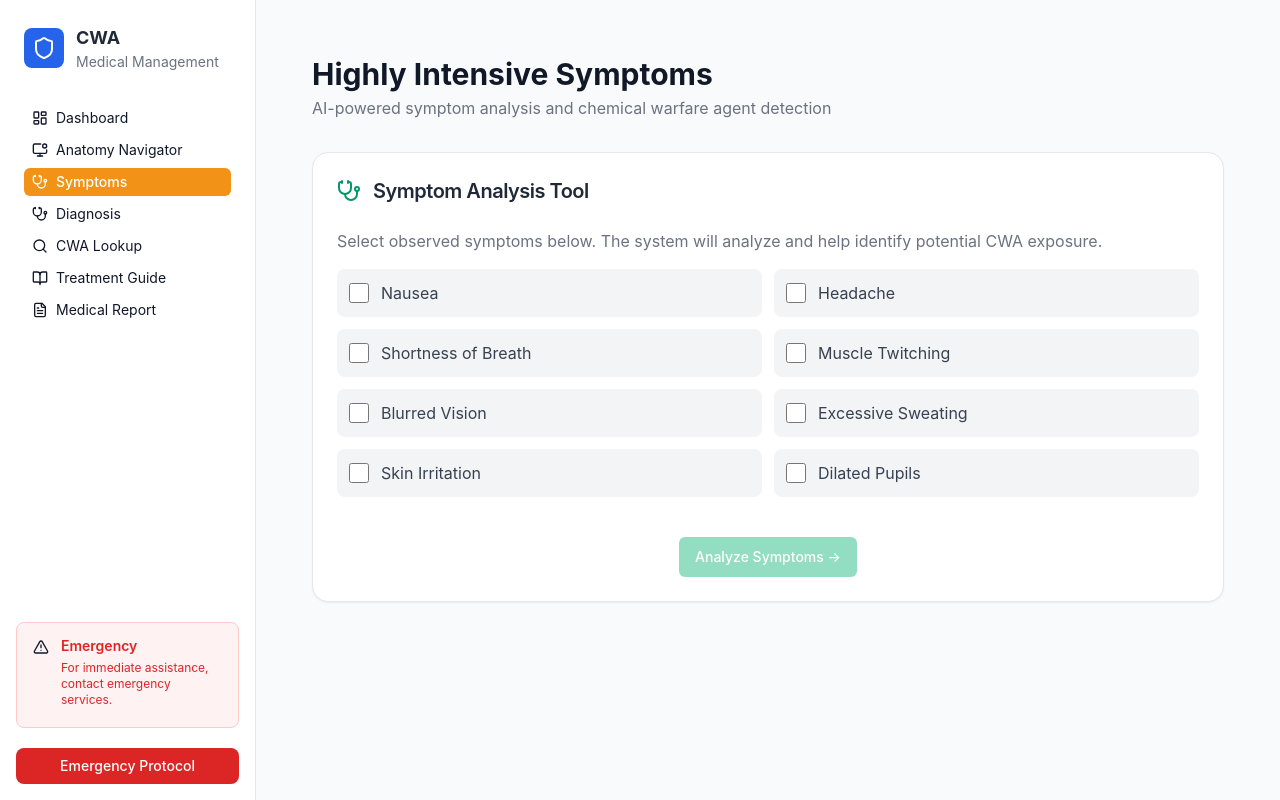
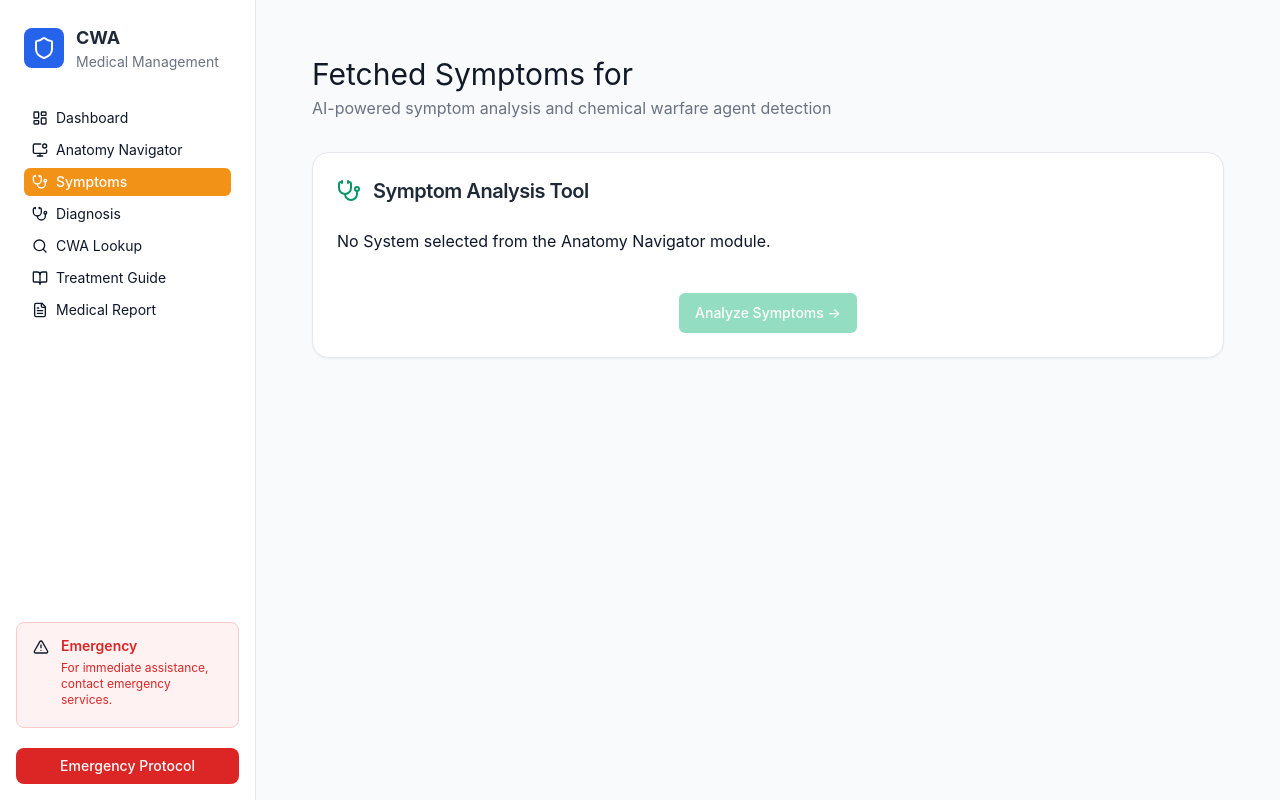
Before and after one commit to MS12code/cwa-dashboard, a React (Create React App) app: page /symptoms in a window 1280 px wide. Built offline with nearby package versions, Linux system fonts and the light colour scheme.

Commit message:
integrate anatomy api

```diff
--- a/src/pages/AnatomyNavigator.js
+++ b/src/pages/AnatomyNavigator.js
@@ -1,25 +1,13 @@
-import { useState } from "react";
 import { DashboardLayout } from "../components/dashboard-layout";
 import "./AnatomyNavigator.css"; // Import your CSS for better positioning
+import { useNavigate } from "react-router-dom";
 
 export default function AnatomyNavigator() {
 
-    const systemSymptomsMap = {
-        "Nervous": ["Convulsions", "Loss of Consciousness", "Tremors"],
-        "Respiratory": ["Shortness of Breath", "Pulmonary Edema", "Excessive Mucus"],
-        "Ocular": ["Blurred Vision", "Miosis (Pinpoint Pupils)", "Eye Irritation"],
-        "Musculoskeletal": ["Muscle Weakness", "Involuntary Twitching"],
-        "Digestive & Reproductive": ["Nausea", "Diarrhea", "Abdominal Pain", "Reproductive Disruption", "Increased Urination", "Kidney Damage", "Hormonal Imbalance", "Metabolism Disruption"],
-    };
-
-    const [selectedSystem, setSelectedSystem] = useState({ name: null, symptoms: [] });
+    const navigate = useNavigate();
 
     const handleSelectSystem = (systemName) => {
-        const symptoms = systemSymptomsMap[systemName] || ["No symptoms found"];
-        setSelectedSystem({ name: systemName, symptoms });
-        console.log("Selected System:", systemName, "Symptoms:", symptoms);
-
-        // You can call an API here using systemName
+        navigate(`/symptoms?system=${encodeURIComponent(systemName)}`);
     };
 
     return (
@@ -29,18 +17,18 @@ export default function AnatomyNavigator() {
                 {/* === HUMAN BODY SVG PARTS === */}
                 <div className="svg-body-container">
                     <div className="human-body">
-                        <g onClick={() => handleSelectSystem("Nervous")}>
+                        <g onClick={() => handleSelectSystem("Nervous")} title="Nervous System">
                             <svg id="head" width="80.3" height="100" viewBox="0 0 181 250" fill="none" xmlns="http://www.w3.org/2000/svg">
                                 <path d="M12.6756 53L11.663 110.643L0 109.49L3 142L18.663 148L30.6756 198L62.6756 250H120.676L156.676 198L164.676 143L178.676 132L180.676 103L169.676 104L168.676 49.0808C168.676 49.0808 125.105 -0.230752 88.6756 0.999954C52.7339 2.21418 12.6756 53 12.6756 53Z" fill="#D9D9D9" />
                             </svg>
                         </g>
-                        <g onClick={() => handleSelectSystem("Ocular")}>
+                        <g onClick={() => handleSelectSystem("Ocular")} title="Ocular System">
                             <svg id="orbit" width="40" height="10" viewBox="0 0 96 20" fill="none" xmlns="http://www.w3.org/2000/svg">
                                 <ellipse cx="15" cy="10" rx="15" ry="10" fill="#EEEEEE" />
                                 <ellipse cx="81" cy="10" rx="15" ry="10" fill="#EEEEEE" />
                             </svg>
                         </g>
-                        <g onClick={() => handleSelectSystem("Respiratory")}>
+                        <g onClick={() => handleSelectSystem("Respiratory")} title="Respiratory System">
                             <svg id="neck" width="70" height="80" viewBox="0 0 149 126" fill="none" xmlns="http://www.w3.org/2000/svg">
                                 <path d="M10.2703 0L52.2973 53.9L76 126L28.7568 111.3L0 27.3L10.2703 0Z" fill="#D9D9D9" />
                                 <path d="M142 0L149 16L126 98L82 126L96 56L142 0Z" fill="#D9D9D9" />
@@ -52,7 +40,7 @@ export default function AnatomyNavigator() {
                             </svg>
                         </g>
 
-                        <g onClick={() => handleSelectSystem("Musculoskeletal")}>
+                        <g onClick={() => handleSelectSystem("Musculoskeletal")} title="Musculoskeletal System">
                             <svg id="right-shoulder" width="75" height="110" viewBox="0 0 154 218" fill="none" xmlns="http://www.w3.org/2000/svg">
                                 <path d="M135 0L154 52H105L73 36L135 0Z" fill="#D9D9D9" />
                                 <path d="M35 51H53.916L0 151.214V107L35 51Z" fill="#D9D9D9" />
@@ -90,7 +78,7 @@ export default function AnatomyNavigator() {
                             </svg>
                         </g>
 
-                        <g onClick={() => handleSelectSystem("Digestive & Reproductive")}>
+                        <g onClick={() => handleSelectSystem("Digestive")} title="Digestive System">
                             <svg id="abdomen" width="180" height="230" viewBox="0 0 293 420" fill="none" xmlns="http://www.w3.org/2000/svg">
                                 <path d="M129 11L128 54L77 85V41L129 11Z" fill="#D9D9D9" />
                                 <path d="M128 73V127L76 136V105L128 73Z" fill="#D9D9D9" />
@@ -127,7 +115,7 @@ export default function AnatomyNavigator() {
                             </svg>
                         </g>
 
-                        <g onClick={() => handleSelectSystem("Musculoskeletal")}>
+                        <g onClick={() => handleSelectSystem("Musculoskeletal")} title="Musculoskeletal System">
                             <svg id="right-leg" width="162" height="350" viewBox="0 0 162 756" fill="none" xmlns="http://www.w3.org/2000/svg">
                                 <path d="M23.0673 0L33 97.5L0 299.5V162L23.0673 0Z" fill="#D9D9D9" />
                                 <path d="M38 3.5L151 176V252L117 164L41 85.5L38 3.5Z" fill="#D9D9D9" />
@@ -171,30 +159,9 @@ export default function AnatomyNavigator() {
 
                 {/* === SELECTED SYSTEM DISPLAY === */}
                 <div className="selected-system-display">
-                    {selectedSystem ? (
-                        <div className="result-box">
-                            <div className="selected-system-display">
-                                {selectedSystem && selectedSystem.name ? (
-                                    <div className="result-box">
-                                        <h2>🧬 <strong>{selectedSystem.name} System</strong></h2><br/><br/>
-                                        <ul>
-                                            {selectedSystem.symptoms.map((symptom, index) => (
-                                                <li key={index}>{symptom}</li>
-                                            ))}
-                                        </ul>
-                                    </div>
-                                ) : (
-                                    <div className="result-box">
-                                        🧍 Click on any body system to select and view symptoms
-                                    </div>
-                                )}
-                            </div>
-                        </div>
-                    ) : (
-                        <div className="result-box">
-                            🧍 Click on any body system to select
-                        </div>
-                    )}
+                    <div className="result-box">
+                        Click on any body system to select and view symptoms
+                    </div>
                 </div>
             </div>
         </DashboardLayout>
--- a/src/pages/Symptoms.js
+++ b/src/pages/Symptoms.js
@@ -1,5 +1,5 @@
-import { useState } from "react";
-import { useNavigate } from "react-router-dom";
+import { useState, useEffect } from "react";
+import { useNavigate, useLocation } from "react-router-dom";
 import { DashboardLayout } from "../components/dashboard-layout";
 import {
   Card,
@@ -12,18 +12,40 @@ import { Button } from "../components/ui/button";
 
 export default function Symptoms() {
   const navigate = useNavigate();
+  const location = useLocation();
+
   const [selectedSymptoms, setSelectedSymptoms] = useState([]);
+  const [symptomsList, setSymptomsList] = useState([]);
+  const [loading, setLoading] = useState(false);
+  const [error, setError] = useState(null);
 
-  const symptomsList = [
-    "Nausea",
-    "Headache",
-    "Shortness of Breath",
-    "Muscle Twitching",
-    "Blurred Vision",
-    "Excessive Sweating",
-    "Skin Irritation",
-    "Dilated Pupils",
-  ];
+  // Parse system from URL query param ?system=Respiratory
+  const queryParams = new URLSearchParams(location.search);
+  const system = queryParams.get("system");
+
+  useEffect(() => {
+    if (!system) {
+      setSymptomsList([]);
+      return;
+    }
+
+    const fetchSymptoms = async () => {
+      setLoading(true);
+      setError(null);
+      try {
+        const response = await fetch(`${process.env.REACT_APP_BASE_API_URL}/get_symptoms_by_system?human_system=${system}`);
+        if (!response.ok) throw new Error("Failed to fetch symptoms");
+        const data = await response.json();
+        setSymptomsList(data);
+      } catch (err) {
+        setError(err.message);
+      } finally {
+        setLoading(false);
+      }
+    };
+
+    fetchSymptoms();
+  }, [system]);
 
   const toggleSymptom = (symptom) => {
     setSelectedSymptoms((prev) =>
@@ -42,7 +64,9 @@ export default function Symptoms() {
     <DashboardLayout>
       <div className="p-8">
         <div className="mb-8">
-          <h1 className="text-3xl font-bold text-gray-900">Highly Intensive Symptoms</h1>
+          <h1 className="text-3xl text-gray-900">
+            Fetched Symptoms for <b>{system ? `${system} System` : ""}</b>
+          </h1>
           <p className="text-gray-500 mt-1">
             AI-powered symptom analysis and chemical warfare agent detection
           </p>
@@ -56,11 +80,14 @@ export default function Symptoms() {
             </CardTitle>
           </CardHeader>
           <CardContent className="space-y-4">
-            <p className="text-gray-500">
-              Select observed symptoms below. The system will analyze and help
-              identify potential CWA exposure.
-            </p>
+            {loading && <p>Loading symptoms...</p>}
+            {error && <p className="text-red-600">{error}</p>}
 
+            {!loading && !error && symptomsList.length === 0 && (
+              <p>No System selected from the Anatomy Navigator module.</p>
+            )}
+
+            {!loading && !error && symptomsList.length > 0 && (
               <div className="grid grid-cols-1 sm:grid-cols-2 gap-3">
                 {symptomsList.map((symptom, index) => (
                   <label
@@ -77,6 +104,7 @@ export default function Symptoms() {
                   </label>
                 ))}
               </div>
+            )}
 
             <div className="pt-6 text-center">
               <Button
```
Also changed, not shown: 1 other file (tests, documents, lock files or other folders). Lines whose indentation alone changed are shown as unchanged.
